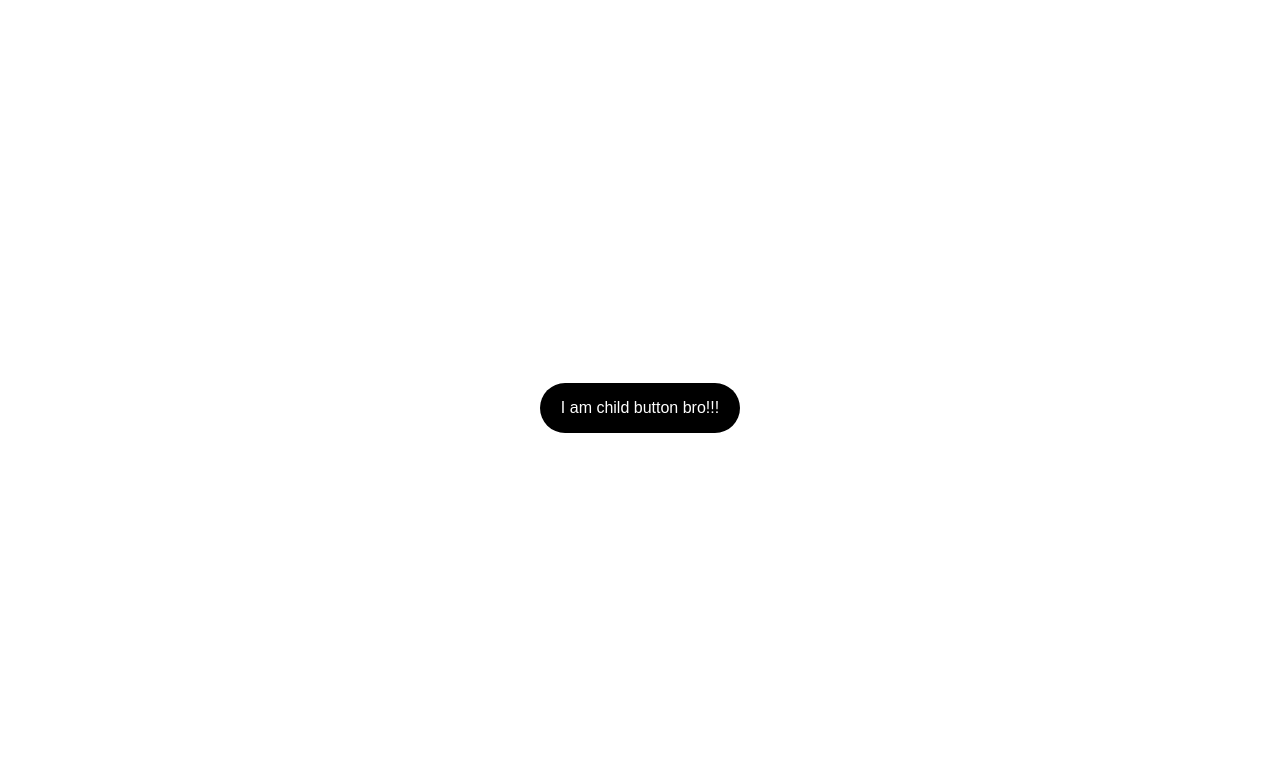
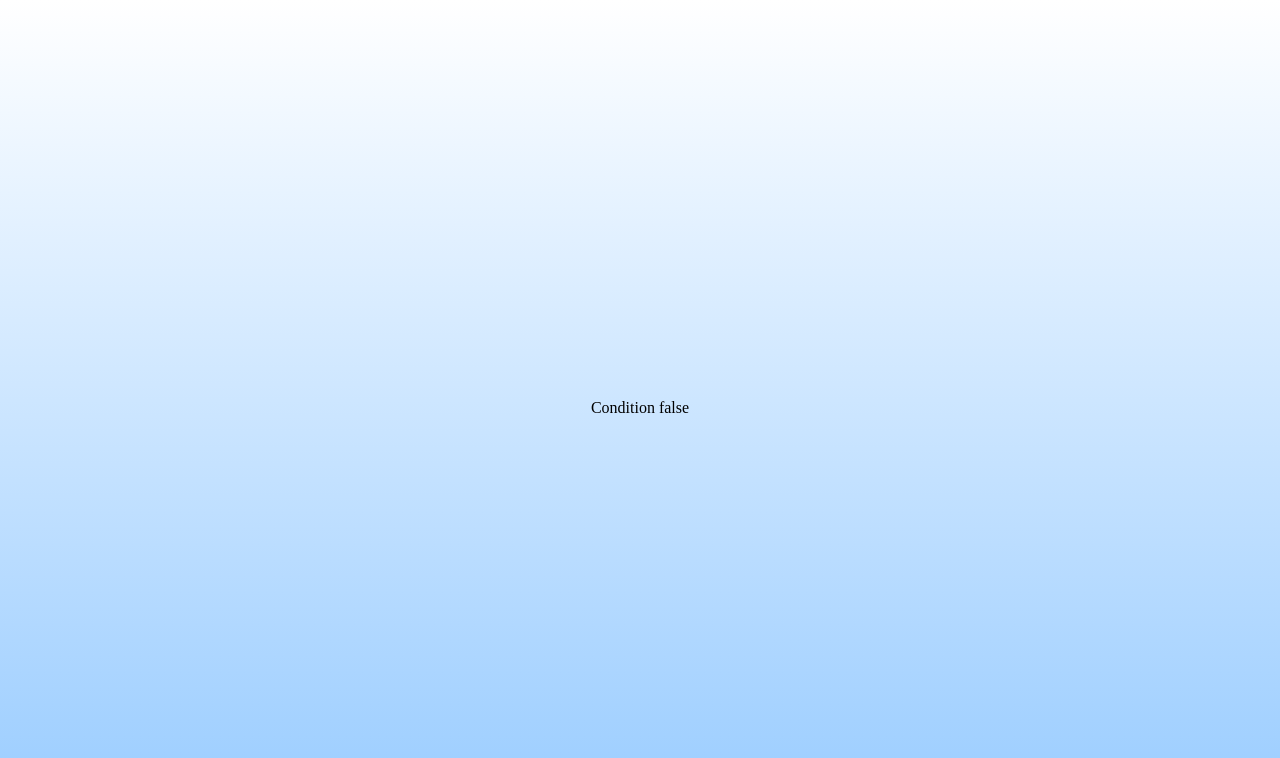
Before and after one commit to Kushalbaragi/React-practise, a React (Create React App) app in the folder first-app/: page / in a window 1280 px wide. Shown: the top 758 px of the page. Built offline with nearby package versions, Linux system fonts and the light colour scheme.

Commit message:
condition rendering added

```diff
--- a/first-app/src/App.js
+++ b/first-app/src/App.js
@@ -6,6 +6,7 @@ import ClickEvent from './clickEvent';
 import EventBind from './eventBind';
 import ClassComponent1 from './ClassComponet1';
 import MethodProps from './MethodsProps';
+import Condition from './Condition';
 
 function App() {
   let a=10;
@@ -25,7 +26,9 @@ function App() {
    }}>click me to add component</button> */}
    {/* <ClassComponent1/> */}
 
-   <MethodProps/>
+   {/* <MethodProps/> */}
+
+   <Condition/>
 
     </>
 
--- a/first-app/src/ChildComponent.js
+++ b/first-app/src/ChildComponent.js
@@ -1,10 +1,19 @@
 import React, { Component } from "react";
 
 export default class ChildComponent extends Component {
+
+constructor(props){
+    super(props);
+    console.log(this.props);
+let value=this.props.stateValue
+console.log(value);
+
+}
+
   render() {
     return (
       <>
-        <button onClick={()=>this.props.callMeHnadler('first child bro!!!')}>I am child button bro!!!</button>
+        <button onClick={()=>{this.props.handler(!this.value)}}>click to change value</button>
       </>
     );
   }
--- /dev/null
+++ b/first-app/src/Condition.js
@@ -0,0 +1,18 @@
+import React, { useState } from 'react'
+
+function Condition() {
+    const [count, setCount]=useState(false);
+    if(count){
+        return (
+            <div>Condition true</div>
+          )
+    }
+    else{
+        return (
+            <div>Condition false</div>
+          )
+    }
+
+}
+
+export default Condition
--- a/first-app/src/style.css
+++ b/first-app/src/style.css
@@ -32,8 +32,10 @@ button{
 button:hover{
     color: black;
     background-color: white;
-    transition: 0.2s ease-in-out;
+    transition: 0.1s ease-in-out;
     border: 1px solid black;
+    border: none;
+    box-shadow: 0 0 5px black;
 
 }
 body{
@@ -41,4 +43,5 @@ body{
     justify-content: center;
     align-items: center;
     height: 100vh;
+    background: linear-gradient(to bottom, #ffffff 0%, #99ccff 100%);
 }
```
